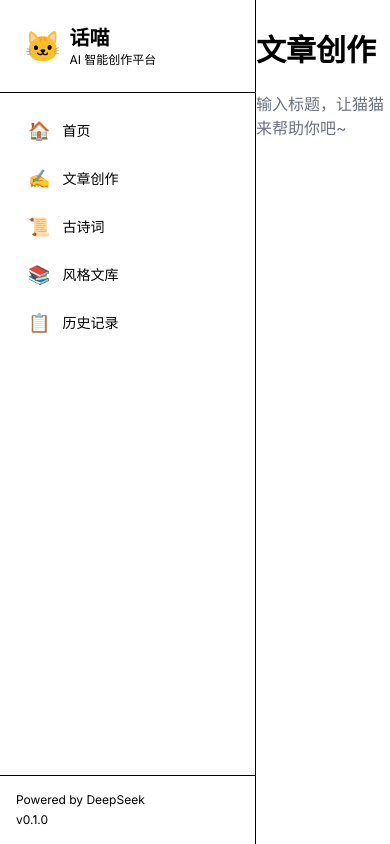
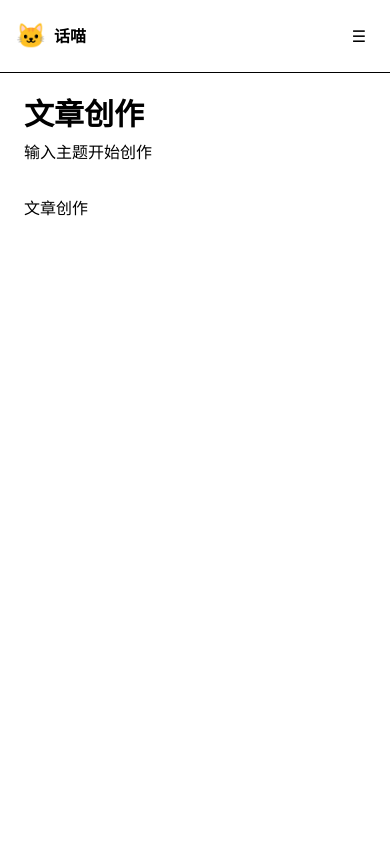
Before and after one commit to ZIQI-a/huamiao_Agent, a Next.js app: page /articles/create in a window 390 px wide. Built offline with nearby package versions, Linux system fonts and the light colour scheme.

Commit message:
feat: 添加移动端响应式侧边栏及页面容器组件

```diff
--- a/package.json
+++ b/package.json
@@ -9,12 +9,15 @@
     "lint": "eslint"
   },
   "dependencies": {
+    "@ai-sdk/openai": "^3.0.73",
     "@hugeicons/core-free-icons": "^4.2.1",
     "@hugeicons/react": "^1.1.7",
+    "ai": "^6.0.208",
     "class-variance-authority": "^0.7.1",
     "clsx": "^2.1.1",
     "next": "16.2.9",
     "next-themes": "^0.4.6",
+    "openai": "^6.44.0",
     "radix-ui": "^1.6.0",
     "react": "19.2.4",
     "react-dom": "19.2.4",
--- a/src/app/articles/create/page.tsx
+++ b/src/app/articles/create/page.tsx
@@ -1,8 +1,9 @@
+import { PageContainer } from "@/components/layout/page-container";
+
 export default function CreateArticle() {
   return (
-    <main className="container mx-auto py-8">
-      <h1 className="text-3xl font-bold mb-6">文章创作</h1>
-      <p className="text-gray-500">输入标题，让猫猫来帮助你吧~</p>
-    </main>
+    <PageContainer title="文章创作" description="输入主题开始创作">
+      <h1>文章创作</h1>
+    </PageContainer>
   );
 }
--- a/src/app/layout.tsx
+++ b/src/app/layout.tsx
@@ -23,7 +23,9 @@ export default function RootLayout({
           {/* 左侧导航 */}
           <Sidebar />
           {/* 右侧主内容 */}
-          <main className="flex-1 overflow-y-auto">{children}</main>
+          <main className="flex-1 overflow-y-auto pt-16 md:pt-20">
+            {children}
+          </main>
         </div>
         <Toaster />
       </body>
--- a/src/app/poems/page.tsx
+++ b/src/app/poems/page.tsx
@@ -1,8 +1,9 @@
+import { PageContainer } from "@/components/layout/page-container";
+
 export default function Poems() {
   return (
-    <div className="container mx-auto py-8">
-      <h1 className="text-3xl font-bold mb-6">古诗词生成</h1>
-      <p className="text-gray-500">输入名词，AI 创作古诗词</p>
-    </div>
+    <PageContainer title="古诗词生成" description="输入名词，AI 创作古诗词">
+      <p className="text-muted-foreground">古诗词生成功能即将上线...</p>
+    </PageContainer>
   );
 }
--- /dev/null
+++ b/src/components/layout/page-container.tsx
@@ -0,0 +1,23 @@
+interface PageContainerProps {
+  title: string;
+  description?: string;
+  children: React.ReactNode;
+}
+
+export function PageContainer({
+  title,
+  description,
+  children,
+}: PageContainerProps) {
+  return (
+    <div className="container mx-auto py-8 px-6 max-w-4xl">
+      <div className="mb-8">
+        <h1 className="text-3xl font-bold">{title}</h1>
+        {description && (
+          <p className="text-muted-foreground mt-2">{description}</p>
+        )}
+      </div>
+      {children}
+    </div>
+  );
+}
--- a/src/components/layout/sidebar.tsx
+++ b/src/components/layout/sidebar.tsx
@@ -3,44 +3,58 @@
 import Link from "next/link";
 import { usePathname } from "next/navigation";
 import { cn } from "@/lib/utils";
+import { useState } from "react";
 
-// 导航菜单项
 const navItems = [
-  {
-    label: "首页",
-    href: "/",
-    icon: "🏠",
-  },
-  {
-    label: "文章创作",
-    href: "/articles/create",
-    icon: "✍️",
-  },
-  {
-    label: "古诗词",
-    href: "/poems",
-    icon: "📜",
-  },
-  {
-    label: "风格文库",
-    href: "/styles",
-    icon: "📚",
-  },
-  {
-    label: "历史记录",
-    href: "/history",
-    icon: "📋",
-  },
+  { label: "首页", href: "/", icon: "🏠" },
+  { label: "文章创作", href: "/articles/create", icon: "✍️" },
+  { label: "古诗词", href: "/poems", icon: "📜" },
+  { label: "风格文库", href: "/styles", icon: "📚" },
+  { label: "历史记录", href: "/history", icon: "📋" },
 ];
 
 export function Sidebar() {
   const pathname = usePathname();
+  const [isOpen, setIsOpen] = useState(false);
 
   return (
-    <aside className="w-64 border-r bg-card flex flex-col">
+    <>
+      {/* 移动端顶部栏 */}
+      <div className="md:hidden fixed top-0 left-0 right-0 z-50 bg-card border-b p-4 flex items-center justify-between">
+        <Link href="/" className="flex items-center gap-2">
+          <span className="text-2xl">🐱</span>
+          <span className="font-bold text-primary">话喵</span>
+        </Link>
+        <button
+          onClick={() => setIsOpen(!isOpen)}
+          className="p-2 hover:bg-muted rounded-lg"
+        >
+          {isOpen ? "✕" : "☰"}
+        </button>
+      </div>
+
+      {/* 遮罩层 */}
+      {isOpen && (
+        <div
+          className="md:hidden fixed inset-0 z-40 bg-black/50"
+          onClick={() => setIsOpen(false)}
+        />
+      )}
+
+      {/* 侧边栏 */}
+      <aside
+        className={cn(
+          "fixed md:static inset-y-0 left-0 z-50 w-64 border-r bg-card flex flex-col transition-transform md:translate-x-0",
+          isOpen ? "translate-x-0" : "-translate-x-full",
+        )}
+      >
         {/* Logo */}
         <div className="p-6 border-b">
-        <Link href="/" className="flex items-center gap-2">
+          <Link
+            href="/"
+            className="flex items-center gap-2"
+            onClick={() => setIsOpen(false)}
+          >
             <span className="text-3xl">🐱</span>
             <div>
               <h1 className="text-xl font-bold text-primary">话喵</h1>
@@ -57,6 +71,7 @@ export function Sidebar() {
               <Link
                 key={item.href}
                 href={item.href}
+                onClick={() => setIsOpen(false)}
                 className={cn(
                   "flex items-center gap-3 px-3 py-2 rounded-lg text-sm transition-colors",
                   isActive
@@ -79,5 +94,6 @@ export function Sidebar() {
           </div>
         </div>
       </aside>
+    </>
   );
 }
```
Also changed, not shown: 1 other file (tests, documents, lock files or other folders). Lines whose indentation alone changed are shown as unchanged.
